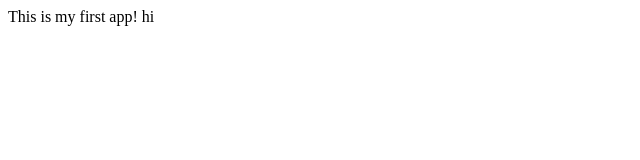
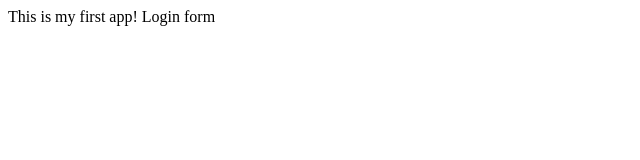
Before and after one commit to cjd2003/myappsample, a plain HTML site: page index.html in a window 1280 px wide. Shown: the full height of the page, 0-640 px from the left. Drawn offline with Linux system fonts and the light colour scheme.

Commit message:
login form

```diff
--- /dev/null
+++ b/dir2/app2.js
@@ -0,0 +1 @@
+console.log(123);
--- a/index.html
+++ b/index.html
@@ -5,6 +5,6 @@
 </head>
 <body>
 This is my first app!
-hi
+Login form
 </body>
 </html>
```
Also changed, not shown: login.html (added, +1 -0 lines).
